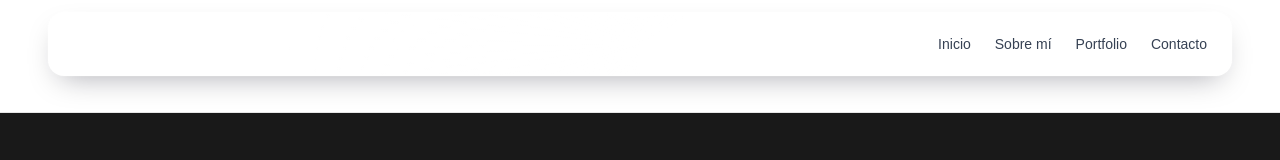
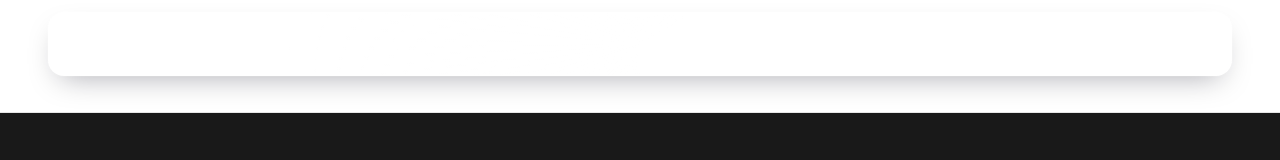
Before and after one commit to al211185/jennjou, a Next.js app: page / in a window 1280 px wide. Shown: the top 160 px of the page. Built offline with nearby package versions, Linux system fonts and the light colour scheme.

Commit message:
header fix

```diff
--- a/src/components/BumpSequence.tsx
+++ b/src/components/BumpSequence.tsx
@@ -48,7 +48,7 @@ export default function BumpSequence() {
             className="object-cover"
             priority
           />
-          <div className="pointer-events-none absolute inset-0 via-black/0 to-black/20" aria-hidden />
+          <div className="pointer-events-none absolute inset-0" aria-hidden />
           <div className="absolute inset-x-0 bottom-0 flex justify-center pb-6">
             <button
               type="button"
--- a/src/components/Navbar.tsx
+++ b/src/components/Navbar.tsx
@@ -170,9 +170,9 @@ export default function Navbar() {
             <div className="relative z-10 flex items-center justify-between px-6 py-4">
               <Link
                 href="/"
-                className={`flex items-center gap-3 text-sm font-semibold uppercase tracking-[0.3em] text-black/80 transition-all duration-500 dark:text-white/80 ${isScrolled
-                    ? "pointer-events-auto translate-y-0 opacity-100"
-                    : "pointer-events-none -translate-y-4 opacity-0"
+                className={`flex items-center gap-3 text-sm font-semibold uppercase tracking-[0.3em] text-white transition-all duration-500 ${isScrolled
+                  ? "pointer-events-auto translate-y-0 opacity-100"
+                  : "pointer-events-none -translate-y-4 opacity-0"
                   }`}
               >
                 <Image
@@ -184,15 +184,15 @@ export default function Navbar() {
                   className={`transition-transform duration-500 ${isScrolled ? "scale-100" : "scale-0"
                     }`}
                 />
-                Jennjou
+                <span className="mix-blend-difference">Jennjou</span>
               </Link>
 
-              <div className="flex items-center gap-6 text-sm font-medium text-gray-700 dark:text-gray-200">
+              <div className="flex items-center gap-6 text-sm font-medium text-white mix-blend-difference">
                 {navigation.map((item) => (
                   <Link
                     key={item.href}
                     href={item.href}
-                    className="transition hover:text-black dark:hover:text-white"
+                    className="transition hover:opacity-80"
                   >
                     {item.label}
                   </Link>
```
